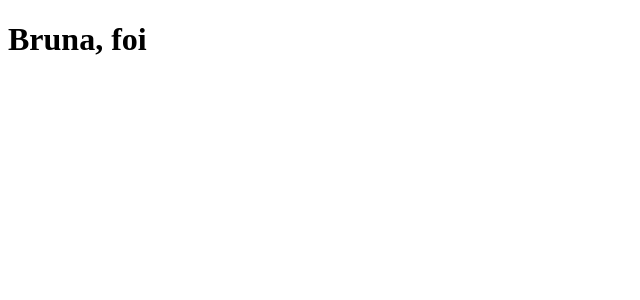
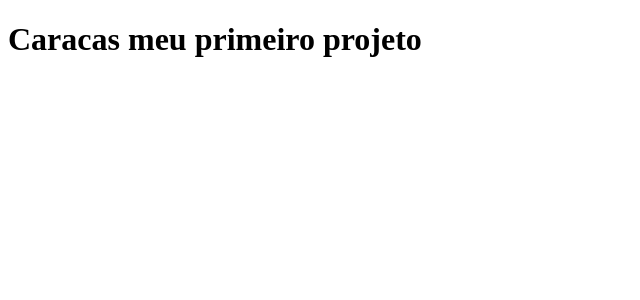
Before and after one commit to wellingtoncw/clone-tabnews, a Next.js app: page / in a window 1280 px wide. Shown: the top 300 px of the page, without its empty margins (0-640 px from the left). Built offline with nearby package versions, Linux system fonts and the light colour scheme.

Commit message:
atualizacao página index

```diff
--- a/pages/index.js
+++ b/pages/index.js
@@ -1,5 +1,5 @@
 function Home() {
-    return <h1>Bruna, foi</h1>
+    return <h1>Caracas meu primeiro projeto</h1>
 }
 
 export default Home;
```
